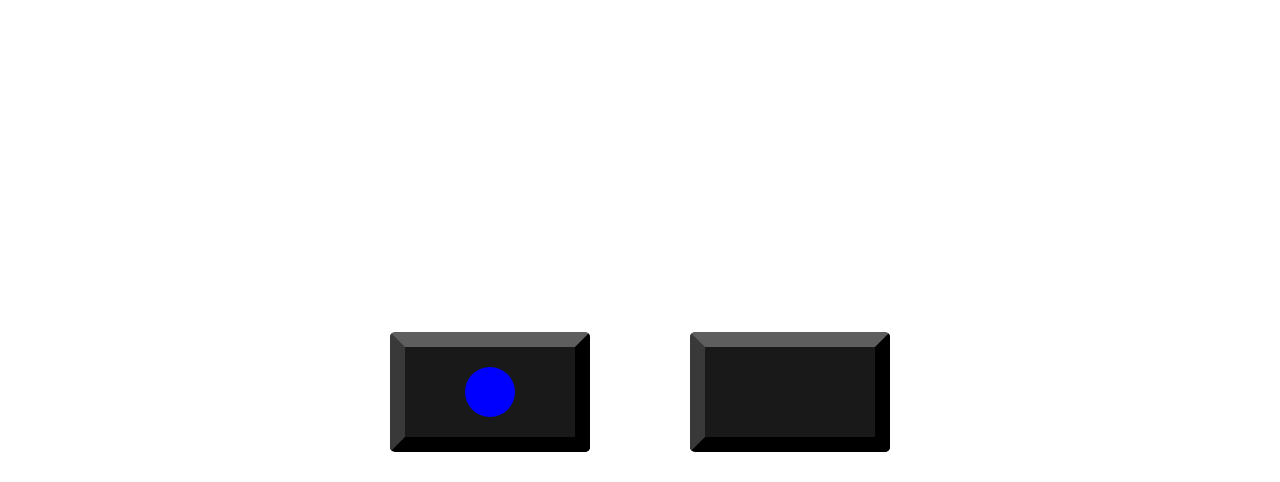
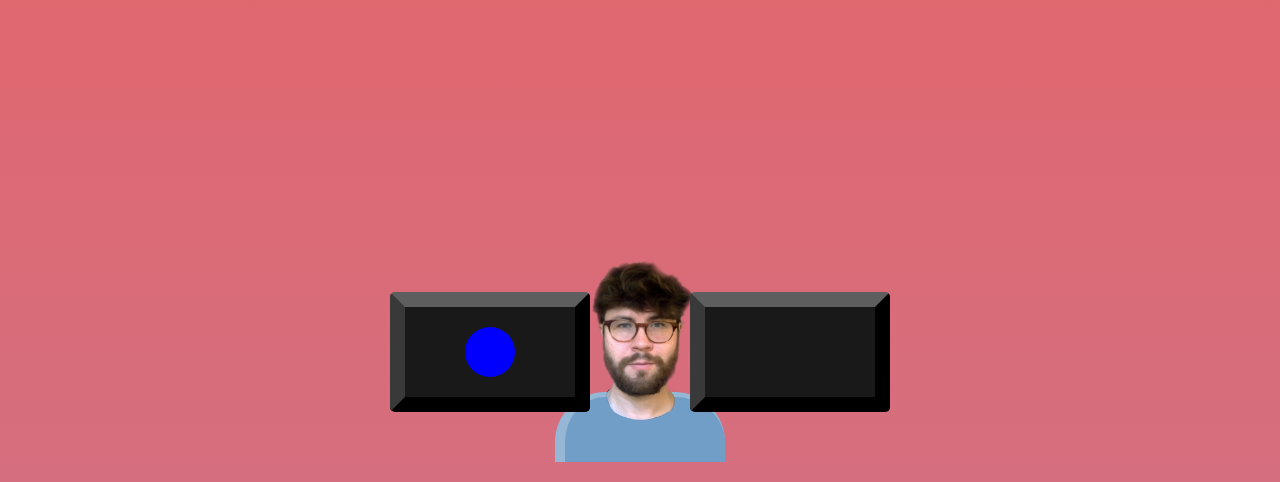
Before and after one commit to ljsgrant/portfolio, a React (Create React App) app: page / in a window 1280 px wide. Shown: the part 318-800 px from the top of the page. Built offline with nearby package versions, Linux system fonts and the light colour scheme.

Commit message:
layout/styling: engineer face & body

```diff
--- a/src/App.js
+++ b/src/App.js
@@ -1,5 +1,6 @@
 import { useLayoutEffect, useRef } from 'react';
 import './styles/styles.scss';
+import meImg from './assets/images/me-v2.png';
 
 export default function App() {
   const displayMainRef = useRef(null);
@@ -24,6 +25,12 @@ export default function App() {
     <div className='App'>
       <div className='scroll'></div>
       <div ref={displayMainRef} className='project-display-main'></div>
+      <div className='engineer'>
+        <div className='engineer-body'></div>
+        <div className='my-face-container'>
+          <img className='my-face' src={meImg} alt='' />
+        </div>
+      </div>
       <div className='monitor-left'>
         <div className='monitor-left_circle-bracket'></div>
       </div>
--- a/src/styles/styles.scss
+++ b/src/styles/styles.scss
@@ -1,11 +1,15 @@
 $monitor-width: 200px;
 $monitor-height: 120px;
+$engineer-body-color: rgb(113, 158, 198);
 
 * {
   margin: 0;
   padding: 0;
   box-sizing: border-box;
   overflow-x: hidden;
+}
+body {
+  background: linear-gradient(#e66465, #9198e5);
 }
 .App {
   font-family: sans-serif;
@@ -14,6 +18,42 @@ $monitor-height: 120px;
 .scroll {
   height: 500vh;
 }
+.engineer {
+  position: fixed;
+  right: 0;
+  left: 0;
+  margin-right: auto;
+  margin-left: auto;
+  bottom: 50px;
+  .my-face-container {
+    position: fixed;
+    right: 0;
+    left: 0;
+    margin-right: auto;
+    margin-left: auto;
+    bottom: 55px;
+    z-index: 9999;
+    .my-face {
+      height: calc($monitor-height * 1.4);
+    }
+  }
+  .engineer-body {
+    position: fixed;
+    background-color: $engineer-body-color;
+    border-left: 10px solid lighten($engineer-body-color, 10%);
+    border-top: 5px solid lighten($engineer-body-color, 10%);
+    width: 170px;
+    height: 70px;
+    bottom: 20px;
+    right: 0;
+    left: 0;
+    margin-right: auto;
+    margin-left: auto;
+    z-index: 1;
+    border-radius: 50px 50px 0px 0px;
+  }
+}
+
 .project-display-main {
   display: none; // shown via script
   position: fixed;
@@ -30,7 +70,7 @@ $monitor-height: 120px;
 .monitor-left,
 .monitor-right {
   position: fixed;
-  bottom: 30px;
+  bottom: 70px;
   width: $monitor-width;
   height: $monitor-height;
   background-color: rgb(25, 25, 25);
```
Also changed, not shown: src/assets/images/me-v2.png (added).
